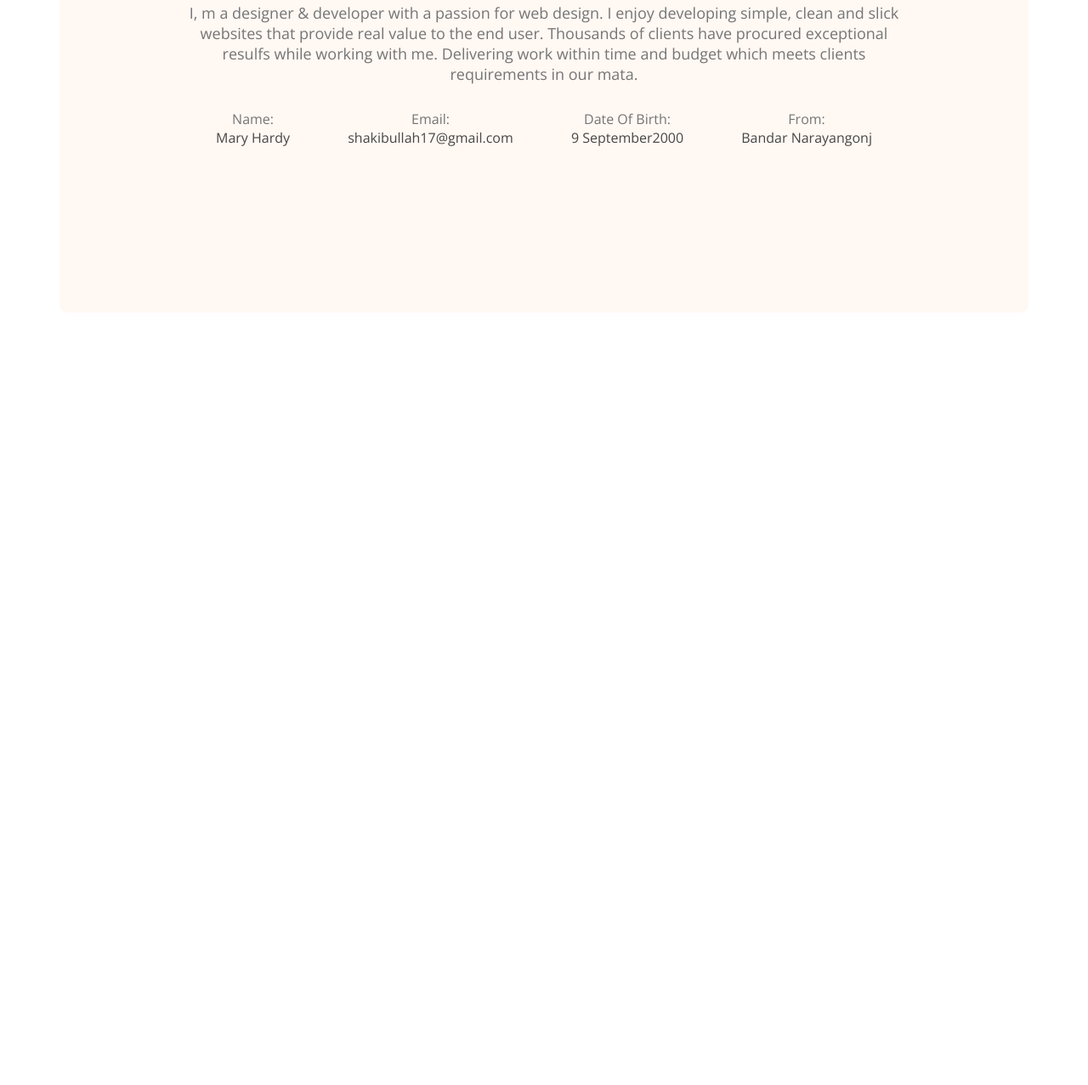
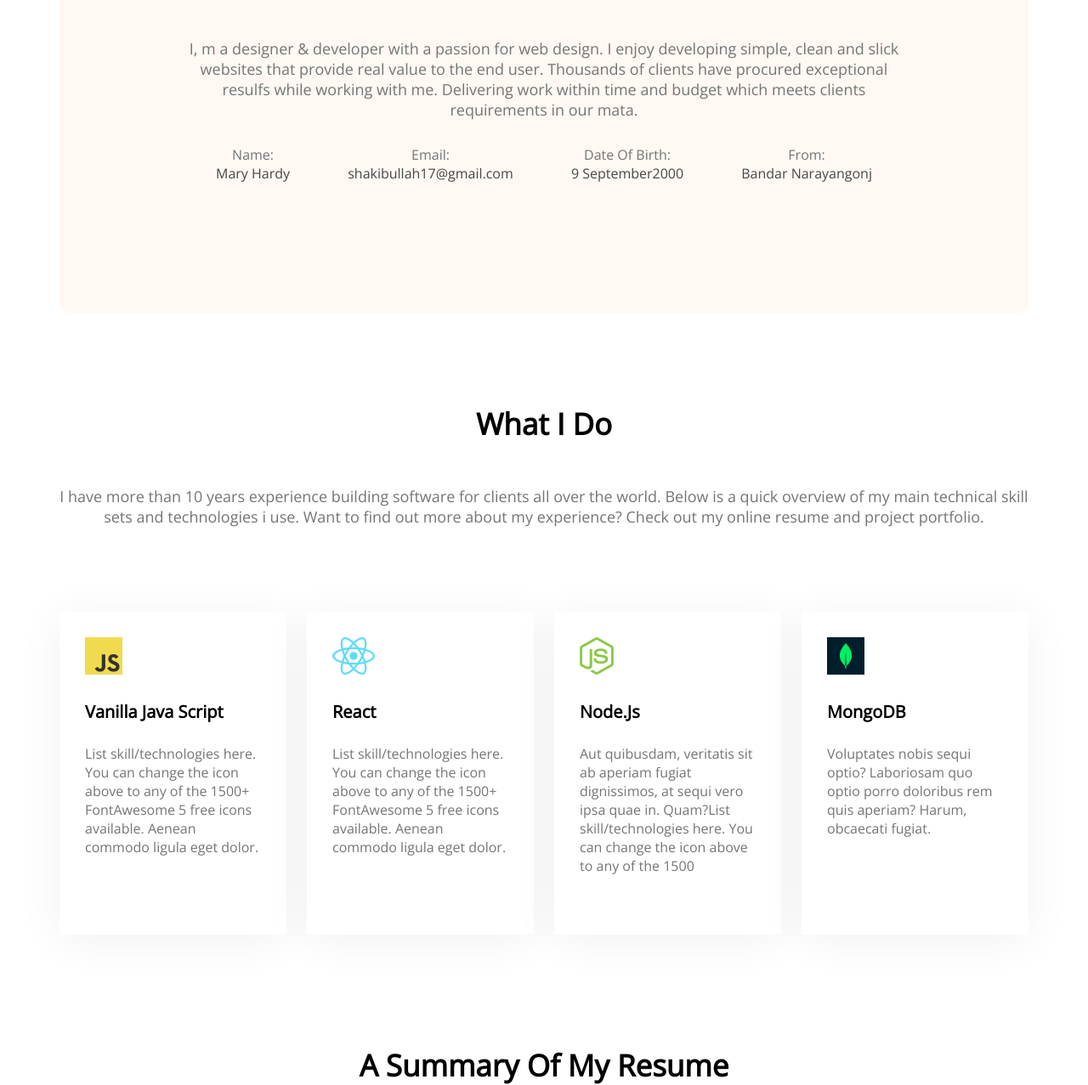
Before and after one commit to shakib16/my-portfolio, a plain HTML site: page index.html in a window 1280 px wide. Shown: the part 1152-2429 px from the top of the page at 85% size. Before the commit the page ends 1520 px from the top, so only its background shows below. Drawn offline with nearby package versions, Linux system fonts and the light colour scheme.

Commit message:
skills-container added

```diff
--- a/index.html
+++ b/index.html
@@ -56,6 +56,38 @@
                </div>
             </div>
         </section>
+        <section class="what-i-do">
+            <h3 class="section-title">What I Do</h3>
+            <p class="section-description">I have more than 10 years experience building software for clients all over the world. Below is a quick overview of my main technical skill sets and technologies i use. Want to find out more about my experience? Check out my online resume and project portfolio.</p>
+            <!-- .skills-container>.skills*4>img+p.skills-title+p.skills-description>lorem15 -->
+            <div class="skills-container">
+                <div class="skills">
+                    <img src="images/icons/js.png" alt="">
+                    <p class="skills-title">Vanilla Java Script </p>
+                    <p class="skills-description">List skill/technologies here. You can change the icon above to any of the 1500+ FontAwesome 5 free icons available. Aenean commodo ligula eget dolor.</p>
+                </div>
+                <div class="skills">
+                    <img src="images/icons/react.png" alt="">
+                    <p class="skills-title">React</p>
+                    <p class="skills-description">List skill/technologies here. You can change the icon above to any of the 1500+ FontAwesome 5 free icons available. Aenean commodo ligula eget dolor.</p>
+                </div>
+                <div class="skills">
+                    <img src="images/icons/nodejs.png" alt="">
+                    <p class="skills-title">Node.Js</p>
+                    <p class="skills-description">Aut quibusdam, veritatis sit ab aperiam fugiat dignissimos, at sequi vero ipsa quae in. Quam?List skill/technologies here. You can change the icon above to any of the 1500</p>
+                </div>
+                <div class="skills">
+                    <img src="images/icons/mongo.png" alt="">
+                    <p class="skills-title">MongoDB</p>
+                    <p class="skills-description">Voluptates nobis sequi optio? Laboriosam quo optio porro doloribus rem quis aperiam? Harum, obcaecati fugiat.</p>
+                </div>
+            </div>
+        </section>
+        <!-- Resume section -->
+        <section class="resume">
+            <h3 class="section-title">A Summary Of My Resume</h3>
+
+        </section>
     </main>
     <footer>
 
--- a/styles/portfolio.css
+++ b/styles/portfolio.css
@@ -20,12 +20,13 @@
 }
 
 /* Header and navigation styles */
-.header{
+.header {
     background: #FFF8F3;
     background-image: url(../images/header_bg.png), url(../images/developer.png);
     background-repeat: no-repeat;
     background-position: bottom right, left;
 }
+
 nav {
     display: flex;
     justify-content: space-between;
@@ -74,38 +75,90 @@ nav li {
     font-weight: 400;
     margin-bottom: 30px;
 }
+
 /* main section styles */
-main{
+main {
     max-width: 1140px;
     border-radius: 10px;
-background: #FFF8F3;
-height: 550px;
-margin: 0 auto;
+    background: #FFF8F3;
+    height: 550px;
+    margin: 0 auto;
 }
+section{
+    margin-top: 130px;
+}
+
 /* About section  styles */
-.about{
-margin-top: 130px;
-padding: 130px 150px;
+.about {
+    padding: 130px 150px;
 }
-.section-title{
-text-align: center;
-margin-bottom: 30px;
+
+.section-title {
+    text-align: center;
+    margin-bottom: 50px;
+    font-size: 35px;
+    font-weight: 700;
 }
-.section-description{
+
+.section-description {
     color: var(--Dark-03, #757575);
     font-size: 18px;
     font-weight: 400;
     text-align: center;
 }
-.about-info-contaier{
+
+.about-info-contaier {
     display: flex;
     justify-content: space-around;
     text-align: center;
     margin-top: 30px;
 }
-.about .info-title{
-    color:#757575;
+
+.about .info-title {
+    color: #757575;
 }
-.about .info-description{
+
+.about .info-description {
     color: var(--Dark-02, #474747);
 }
+
+/* What i do styles */
+.what-i-do {
+    margin-top: 130px;
+}
+
+.skills-container {
+    display: flex;
+}
+
+.what-i-do-description {
+    color: var(--Dark-03, #757575);
+    font-size: 18px;
+    font-weight: 400;
+    text-align: center;
+    margin-top: 30px;
+}
+
+.skills-container {
+    display: flex;
+    gap: 24px;
+    margin-top: 100px;
+}
+
+.skills-title {
+    font-weight: 700;
+    font-size: 20px;
+    margin: 25px 0;
+}
+
+.skills-description {
+    color: #757575;
+}
+
+.skills {
+    background: #ffffff;
+    box-shadow: 0px 6px 50px 0px rgba(0, 0, 0, 0.06);
+    width: 267px;
+    height: 320px;
+    padding: 30px;
+}
```
